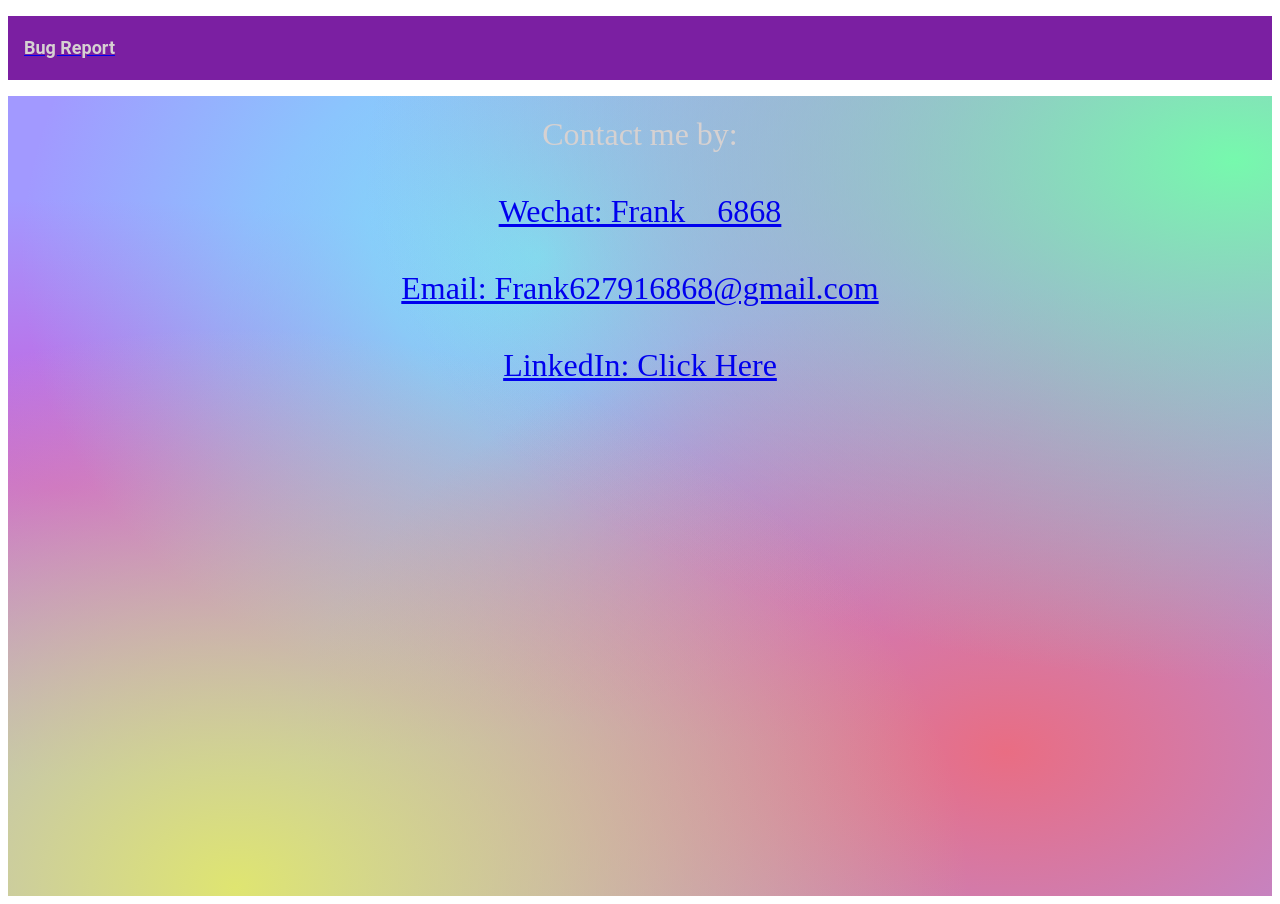
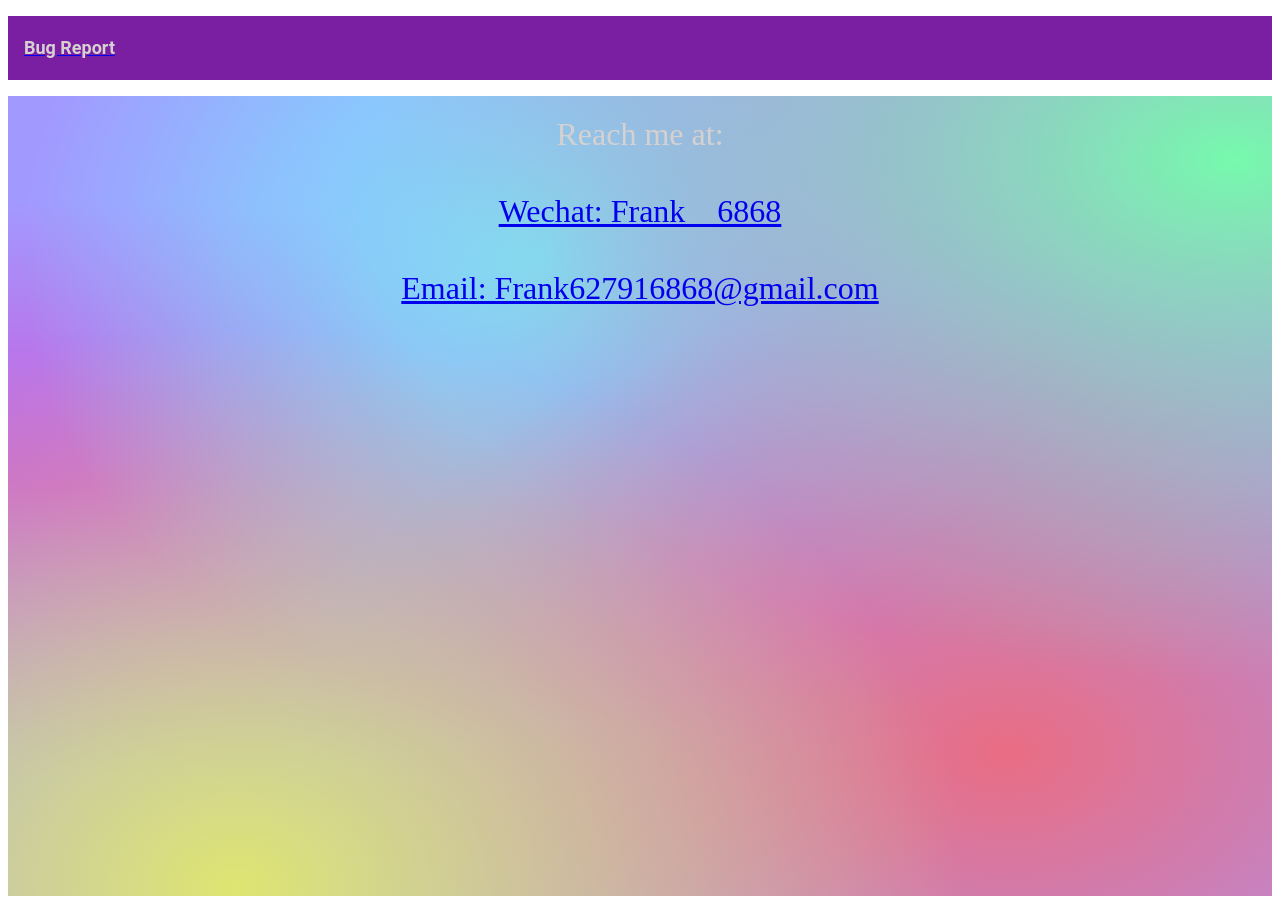
Before and after one commit to Frank62791/AlphaGo-Zero-CUHK-Project, an Angular app in the folder gui/: page /bug-report in a window 1280 px wide. Built offline with nearby package versions, Linux system fonts and the light colour scheme.

Commit message:
chore: correct syntax

```diff
--- a/gui/src/app/bug-report/bug-report.component.html
+++ b/gui/src/app/bug-report/bug-report.component.html
@@ -1,12 +1,11 @@
 <div class="background">
 
     <div fxLayout="row" fxLayoutAlign="center center">
-        <div class="font-size">Contact me by:</div>
+        <div class="font-size">Reach me at:</div>
         <div class="font-size"> <a class="align" href="https://web.wechat.com/">Wechat: Frank__6868</a> </div>
         <div class="font-size"> <a class="align2"href="https://accounts.google.com/v3/signin/identifier?dsh=S-1308524640%3A1678728358485145&continue=https%3A%2F%2Fmail.google.com%2Fmail%2F&ifkv=AWnogHdGQoPKvWZNGFN-D2c1zEtGB6KLTYNN2CL52cJt3st-gPuvwCx1tiZWsnCjPJg3000qc5Y-ug&rip=1&sacu=1&service=mail&flowName=GlifWebSignIn&flowEntry=ServiceLogin">
                 Email: Frank627916868@gmail.com</a> </div>
-        <div class="font-size"> <a class="align3" href="https://www.linkedin.com/in/frank-gyq/">
-                LinkedIn: Click Here</a> </div>
+
 
     </div>
 </div>
```
